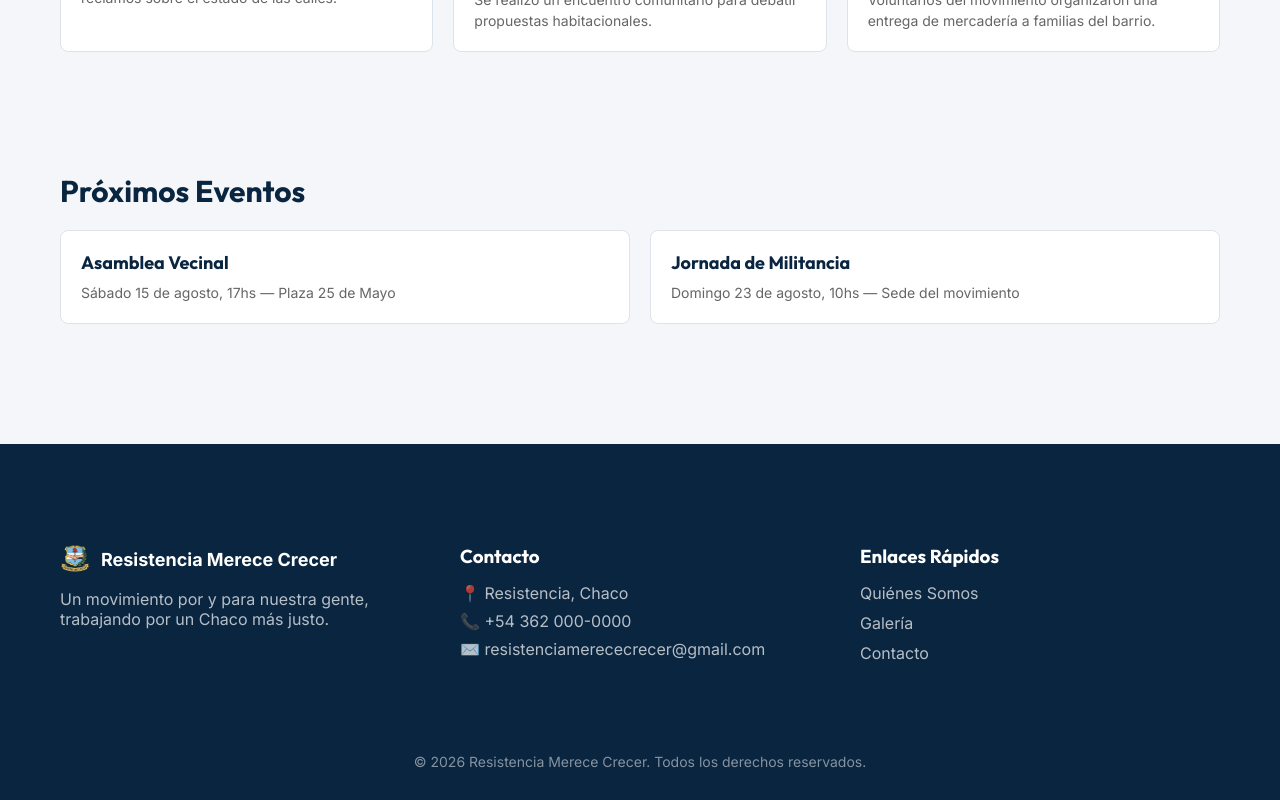
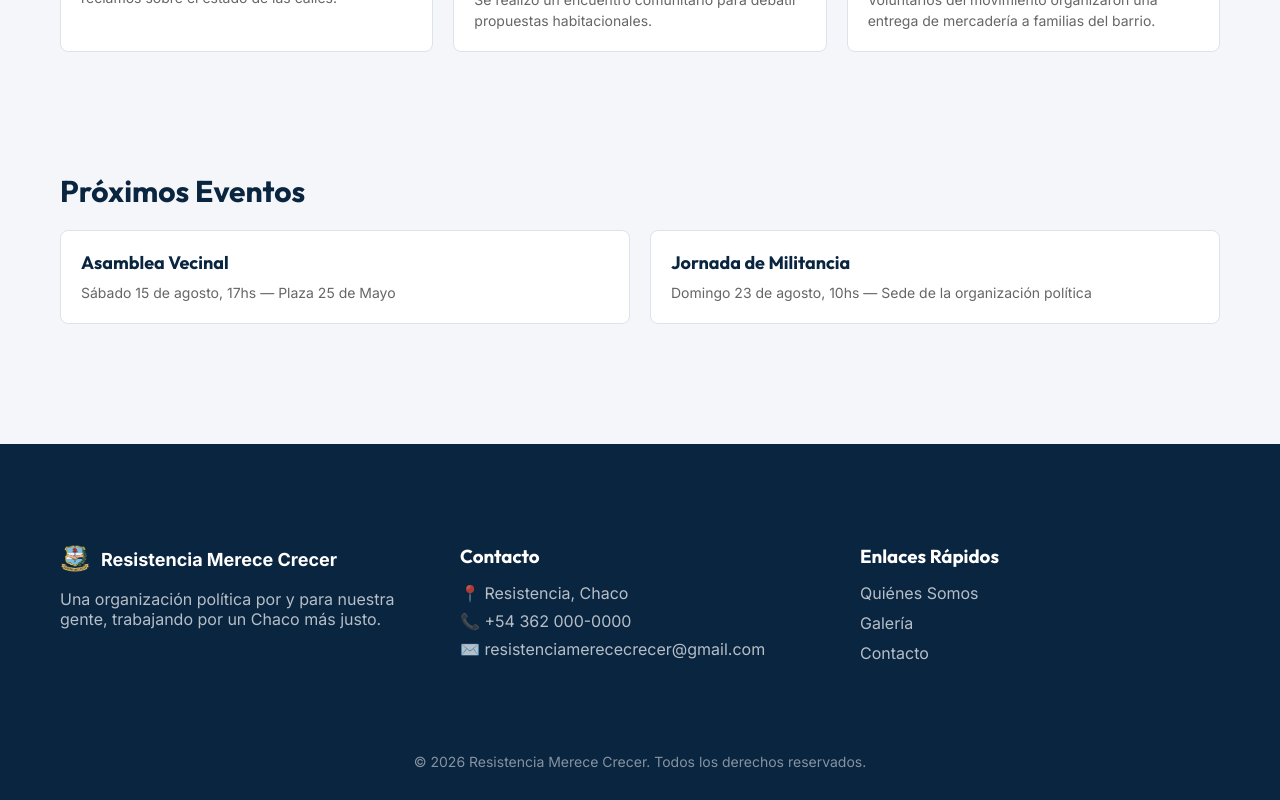
Before and after one commit to esqmarcelo/resistencia-merece-crecer, a React (Vite) app: page / in a window 1280 px wide. Shown: the part 1014-1814 px from the top of the page. Built offline with nearby package versions, Linux system fonts and the light colour scheme.

Commit message:
Se modifico textos y ortografia

```diff
--- a/src/components/Footer.jsx
+++ b/src/components/Footer.jsx
@@ -9,7 +9,7 @@ function Footer() {
             <img src="/logo.png" alt="Logo" className="footer-logo-img" />
             Resistencia Merece Crecer
           </div>
-          <p>Un movimiento por y para nuestra gente, trabajando por un Chaco más justo.</p>
+          <p>Una organización política por y para nuestra gente, trabajando por un Chaco más justo.</p>
         </div>
 
         <div className="footer-col">
--- a/src/pages/Inicio.jsx
+++ b/src/pages/Inicio.jsx
@@ -44,7 +44,7 @@ function Inicio() {
           </div>
           <div className="card">
             <h3>Jornada de Militancia</h3>
-            <p>Domingo 23 de agosto, 10hs — Sede del movimiento</p>
+            <p>Domingo 23 de agosto, 10hs — Sede de la organización política</p>
           </div>
         </div>
       </section>
```
